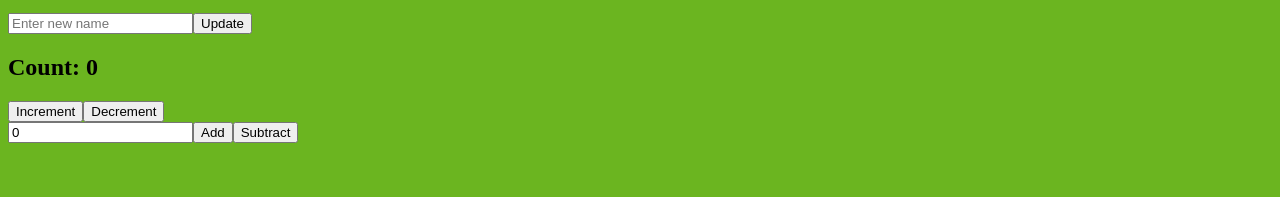
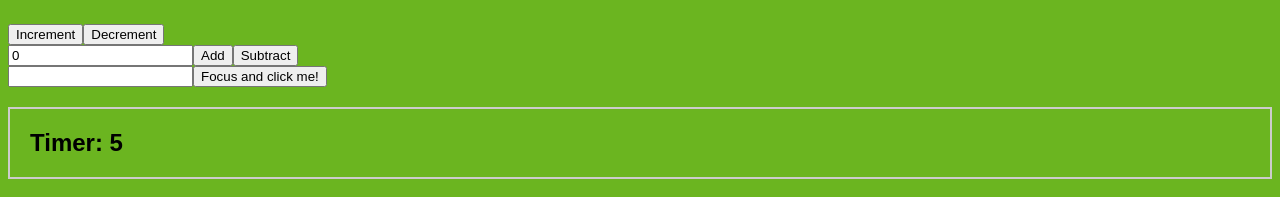
Before and after one commit to NeelanshaAgarwal/reactJs, a React (Vite) app: page / in a window 1280 px wide. Shown: the part 2159-2356 px from the top of the page. Before the commit the page ends 2302 px from the top, so only its background shows below. Built offline with nearby package versions, Linux system fonts and the light colour scheme; no server answers.

Commit message:
Add useRef examples with FocusInput and Timer components; update App and Notes

```diff
--- a/src/App.jsx
+++ b/src/App.jsx
@@ -28,6 +28,8 @@ import {UserProvider} from './useContext/UserContext'
 import UserProfile from './useContext/UserProfile'
 import UpdateUser from './useContext/UpdateUser'
 import Counterr from './useReducer/Counterr'
+import FocusInput from './useRef/FocusInput'
+import Timer from './useRef/Timer'
 
 const App = () => {
   return (
@@ -62,6 +64,8 @@ const App = () => {
         <UpdateUser />
       </UserProvider>
       <Counterr />
+      <FocusInput />
+      <Timer />
     </section>
   )
 }
--- /dev/null
+++ b/src/useRef/FocusInput.jsx
@@ -0,0 +1,20 @@
+import React, { useRef } from 'react'
+
+const FocusInput = () => {
+
+    const inputElement = useRef(null)
+
+    const focusInput = () => {
+        inputElement.current.focus()
+        inputElement.current.value = "Hello"
+    }
+
+  return (
+    <div>
+      <input ref={inputElement} type="text" />
+        <button onClick={focusInput}>Focus and click me!</button>
+    </div>
+  )
+}
+
+export default FocusInput
--- /dev/null
+++ b/src/useRef/Timer.jsx
@@ -0,0 +1,26 @@
+import React, { useRef, useState, useEffect } from 'react'
+
+const Timer = () => {
+
+    const [count,setCount] = useState(0)
+    const intervalRef = useRef(null)
+
+    useEffect(() => {
+        intervalRef.current = setInterval(() => {
+            setCount(prevCount => prevCount + 1)
+        }, 1000)
+
+        return () => {
+            clearInterval(intervalRef.current)
+        }
+    },[])
+
+  return (
+    <div>
+      <h1>Timer: {count}</h1>
+      <button onClick={() => clearInterval(intervalRef.current)}>Stop Timer</button>
+    </div>
+  )
+}
+
+export default Timer
```
Also changed, not shown: 1 other file (tests, documents, lock files or other folders).
